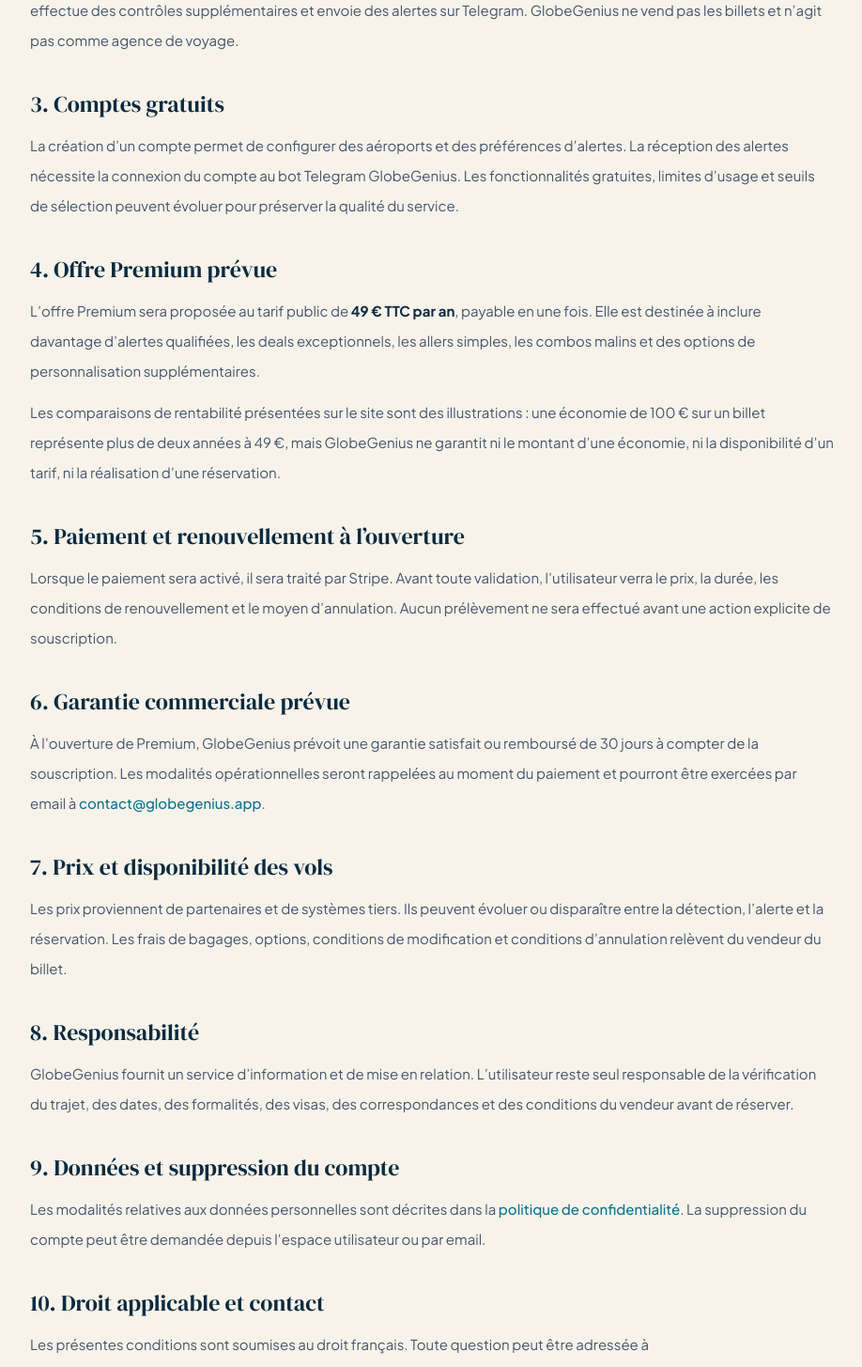
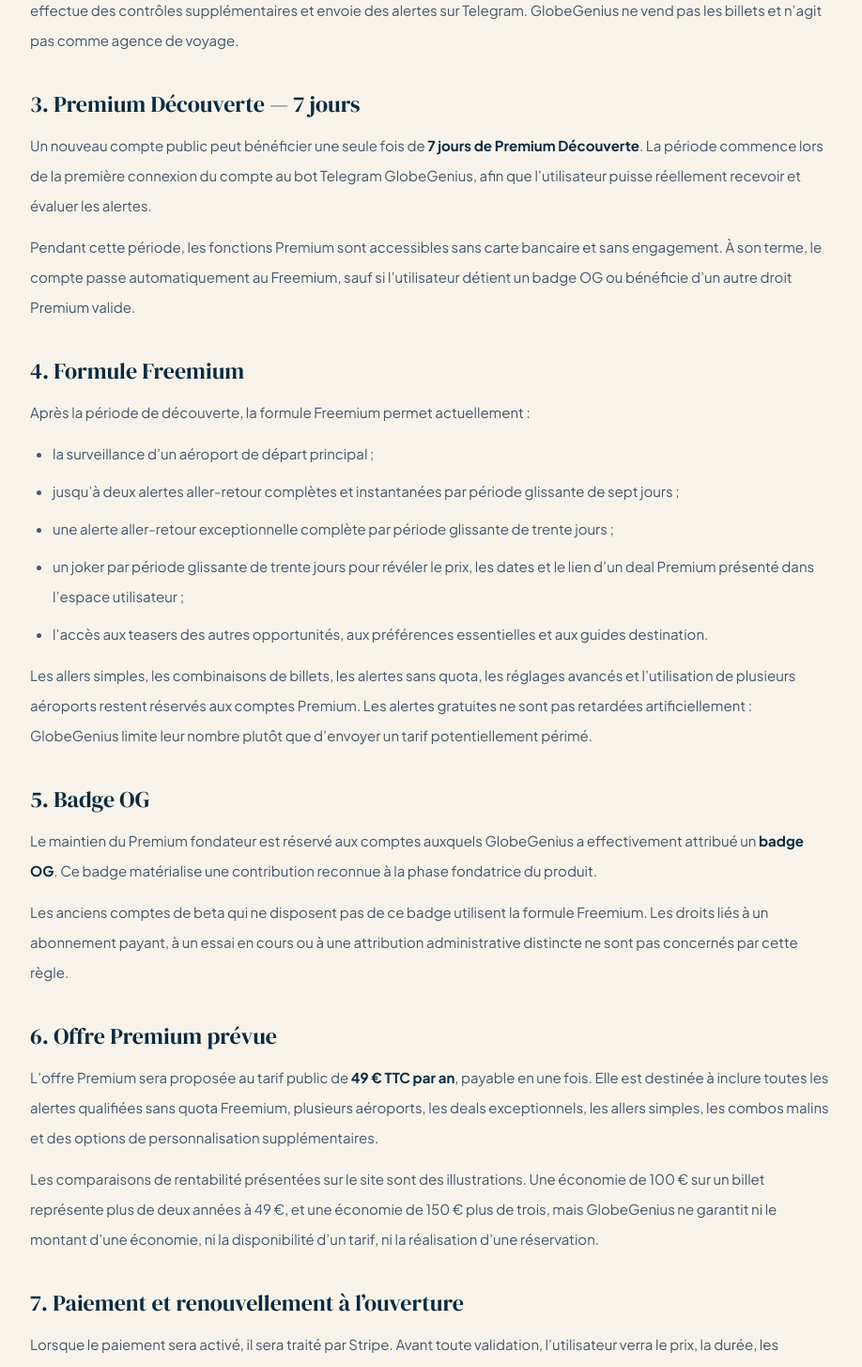
Before and after one commit to pachasandco/globagenius, a Next.js app in the folder frontend/: page /conditions in a window 1280 px wide. Shown: the part 620-2075 px from the top of the page at 94% size, without its empty margins (180-1098 px from the left). Built offline with nearby package versions, Linux system fonts and the light colour scheme.

Commit message:
legal: document trial, freemium and OG access

```diff
--- a/frontend/src/app/conditions/page.tsx
+++ b/frontend/src/app/conditions/page.tsx
@@ -4,7 +4,7 @@
 
 export const metadata: Metadata = {
   title: "Conditions d’utilisation et de vente — GlobeGenius",
-  description: "Conditions d’utilisation du service GlobeGenius et conditions prévues pour l’offre Premium à 49 € par an.",
+  description: "Conditions du Freemium GlobeGenius, de Premium Découverte et de la future offre Premium à 49 € par an.",
   alternates: { canonical: "https://globegenius.app/conditions" },
   robots: { index: false, follow: false },
 };
@@ -23,7 +23,7 @@
         <h1 className="mt-3 font-[family-name:var(--font-dm-serif)] text-4xl">Conditions d’utilisation et de vente</h1>
 
         <div className="mt-8 rounded-2xl border border-[#2AB7A9]/30 bg-[#E9F5F7] p-5 text-sm leading-7 text-slate-600">
-          <strong className="text-[#0B2A3F]">Information avant lancement du paiement :</strong> l’abonnement Premium est prévu à 49 € par an, mais Stripe n’est pas encore ouvert aux utilisateurs. La création d’un compte n’entraîne actuellement aucun paiement, aucun renouvellement et aucune demande de carte bancaire.
+          <strong className="text-[#0B2A3F]">Information avant lancement du paiement :</strong> Premium est prévu à 49 € TTC par an, mais Stripe n’est pas encore ouvert. La création d’un compte, les 7 jours de Premium Découverte et le passage au Freemium n’entraînent aucun paiement, aucun renouvellement et aucune demande de carte bancaire.
         </div>
 
         <div className="mt-10 space-y-9 text-[15px] leading-8 text-slate-600">
@@ -38,43 +38,63 @@
           </section>
 
           <section>
-            <h2 className="font-[family-name:var(--font-dm-serif)] text-2xl text-[#0B2A3F]">3. Comptes gratuits</h2>
-            <p className="mt-3">La création d’un compte permet de configurer des aéroports et des préférences d’alertes. La réception des alertes nécessite la connexion du compte au bot Telegram GlobeGenius. Les fonctionnalités gratuites, limites d’usage et seuils de sélection peuvent évoluer pour préserver la qualité du service.</p>
+            <h2 className="font-[family-name:var(--font-dm-serif)] text-2xl text-[#0B2A3F]">3. Premium Découverte — 7 jours</h2>
+            <p className="mt-3">Un nouveau compte public peut bénéficier une seule fois de <strong className="text-[#0B2A3F]">7 jours de Premium Découverte</strong>. La période commence lors de la première connexion du compte au bot Telegram GlobeGenius, afin que l’utilisateur puisse réellement recevoir et évaluer les alertes.</p>
+            <p className="mt-3">Pendant cette période, les fonctions Premium sont accessibles sans carte bancaire et sans engagement. À son terme, le compte passe automatiquement au Freemium, sauf si l’utilisateur détient un badge OG ou bénéficie d’un autre droit Premium valide.</p>
           </section>
 
           <section>
-            <h2 className="font-[family-name:var(--font-dm-serif)] text-2xl text-[#0B2A3F]">4. Offre Premium prévue</h2>
-            <p className="mt-3">L’offre Premium sera proposée au tarif public de <strong className="text-[#0B2A3F]">49 € TTC par an</strong>, payable en une fois. Elle est destinée à inclure davantage d’alertes qualifiées, les deals exceptionnels, les allers simples, les combos malins et des options de personnalisation supplémentaires.</p>
-            <p className="mt-3">Les comparaisons de rentabilité présentées sur le site sont des illustrations : une économie de 100 € sur un billet représente plus de deux années à 49 €, mais GlobeGenius ne garantit ni le montant d’une économie, ni la disponibilité d’un tarif, ni la réalisation d’une réservation.</p>
+            <h2 className="font-[family-name:var(--font-dm-serif)] text-2xl text-[#0B2A3F]">4. Formule Freemium</h2>
+            <p className="mt-3">Après la période de découverte, la formule Freemium permet actuellement :</p>
+            <ul className="mt-3 list-disc space-y-2 pl-6">
+              <li>la surveillance d’un aéroport de départ principal ;</li>
+              <li>jusqu’à deux alertes aller-retour complètes et instantanées par période glissante de sept jours ;</li>
+              <li>une alerte aller-retour exceptionnelle complète par période glissante de trente jours ;</li>
+              <li>un joker par période glissante de trente jours pour révéler le prix, les dates et le lien d’un deal Premium présenté dans l’espace utilisateur ;</li>
+              <li>l’accès aux teasers des autres opportunités, aux préférences essentielles et aux guides destination.</li>
+            </ul>
+            <p className="mt-3">Les allers simples, les combinaisons de billets, les alertes sans quota, les réglages avancés et l’utilisation de plusieurs aéroports restent réservés aux comptes Premium. Les alertes gratuites ne sont pas retardées artificiellement : GlobeGenius limite leur nombre plutôt que d’envoyer un tarif potentiellement périmé.</p>
           </section>
 
           <section>
-            <h2 className="font-[family-name:var(--font-dm-serif)] text-2xl text-[#0B2A3F]">5. Paiement et renouvellement à l’ouverture</h2>
+            <h2 className="font-[family-name:var(--font-dm-serif)] text-2xl text-[#0B2A3F]">5. Badge OG</h2>
+            <p className="mt-3">Le maintien du Premium fondateur est réservé aux comptes auxquels GlobeGenius a effectivement attribué un <strong className="text-[#0B2A3F]">badge OG</strong>. Ce badge matérialise une contribution reconnue à la phase fondatrice du produit.</p>
+            <p className="mt-3">Les anciens comptes de beta qui ne disposent pas de ce badge utilisent la formule Freemium. Les droits liés à un abonnement payant, à un essai en cours ou à une attribution administrative distincte ne sont pas concernés par cette règle.</p>
+          </section>
+
+          <section>
+            <h2 className="font-[family-name:var(--font-dm-serif)] text-2xl text-[#0B2A3F]">6. Offre Premium prévue</h2>
+            <p className="mt-3">L’offre Premium sera proposée au tarif public de <strong className="text-[#0B2A3F]">49 € TTC par an</strong>, payable en une fois. Elle est destinée à inclure toutes les alertes qualifiées sans quota Freemium, plusieurs aéroports, les deals exceptionnels, les allers simples, les combos malins et des options de personnalisation supplémentaires.</p>
+            <p className="mt-3">Les comparaisons de rentabilité présentées sur le site sont des illustrations. Une économie de 100 € sur un billet représente plus de deux années à 49 €, et une économie de 150 € plus de trois, mais GlobeGenius ne garantit ni le montant d’une économie, ni la disponibilité d’un tarif, ni la réalisation d’une réservation.</p>
+          </section>
+
+          <section>
+            <h2 className="font-[family-name:var(--font-dm-serif)] text-2xl text-[#0B2A3F]">7. Paiement et renouvellement à l’ouverture</h2>
             <p className="mt-3">Lorsque le paiement sera activé, il sera traité par Stripe. Avant toute validation, l’utilisateur verra le prix, la durée, les conditions de renouvellement et le moyen d’annulation. Aucun prélèvement ne sera effectué avant une action explicite de souscription.</p>
           </section>
 
           <section>
-            <h2 className="font-[family-name:var(--font-dm-serif)] text-2xl text-[#0B2A3F]">6. Garantie commerciale prévue</h2>
+            <h2 className="font-[family-name:var(--font-dm-serif)] text-2xl text-[#0B2A3F]">8. Garantie commerciale prévue</h2>
             <p className="mt-3">À l’ouverture de Premium, GlobeGenius prévoit une garantie satisfait ou remboursé de 30 jours à compter de la souscription. Les modalités opérationnelles seront rappelées au moment du paiement et pourront être exercées par email à <a href="mailto:contact@globegenius.app" className="font-medium text-[#0E7490] hover:underline">contact@globegenius.app</a>.</p>
           </section>
 
           <section>
-            <h2 className="font-[family-name:var(--font-dm-serif)] text-2xl text-[#0B2A3F]">7. Prix et disponibilité des vols</h2>
+            <h2 className="font-[family-name:var(--font-dm-serif)] text-2xl text-[#0B2A3F]">9. Prix et disponibilité des vols</h2>
             <p className="mt-3">Les prix proviennent de partenaires et de systèmes tiers. Ils peuvent évoluer ou disparaître entre la détection, l’alerte et la réservation. Les frais de bagages, options, conditions de modification et conditions d’annulation relèvent du vendeur du billet.</p>
           </section>
 
           <section>
-            <h2 className="font-[family-name:var(--font-dm-serif)] text-2xl text-[#0B2A3F]">8. Responsabilité</h2>
+            <h2 className="font-[family-name:var(--font-dm-serif)] text-2xl text-[#0B2A3F]">10. Responsabilité</h2>
             <p className="mt-3">GlobeGenius fournit un service d’information et de mise en relation. L’utilisateur reste seul responsable de la vérification du trajet, des dates, des formalités, des visas, des correspondances et des conditions du vendeur avant de réserver.</p>
           </section>
 
           <section>
-            <h2 className="font-[family-name:var(--font-dm-serif)] text-2xl text-[#0B2A3F]">9. Données et suppression du compte</h2>
-            <p className="mt-3">Les modalités relatives aux données personnelles sont décrites dans la <Link href="/confidentialite" className="font-medium text-[#0E7490] hover:underline">politique de confidentialité</Link>. La suppression du compte peut être demandée depuis l’espace utilisateur ou par email.</p>
+            <h2 className="font-[family-name:var(--font-dm-serif)] text-2xl text-[#0B2A3F]">11. Données, évolution du service et suppression du compte</h2>
+            <p className="mt-3">Les modalités relatives aux données personnelles sont décrites dans la <Link href="/confidentialite" className="font-medium text-[#0E7490] hover:underline">politique de confidentialité</Link>. La suppression du compte peut être demandée depuis l’espace utilisateur ou par email. Les limites du Freemium peuvent évoluer pour préserver la qualité, les coûts et l’équilibre du service ; toute modification substantielle sera présentée clairement aux utilisateurs.</p>
           </section>
 
           <section>
-            <h2 className="font-[family-name:var(--font-dm-serif)] text-2xl text-[#0B2A3F]">10. Droit applicable et contact</h2>
+            <h2 className="font-[family-name:var(--font-dm-serif)] text-2xl text-[#0B2A3F]">12. Droit applicable et contact</h2>
             <p className="mt-3">Les présentes conditions sont soumises au droit français. Toute question peut être adressée à <a href="mailto:contact@globegenius.app" className="font-medium text-[#0E7490] hover:underline">contact@globegenius.app</a>.</p>
           </section>
 
```
